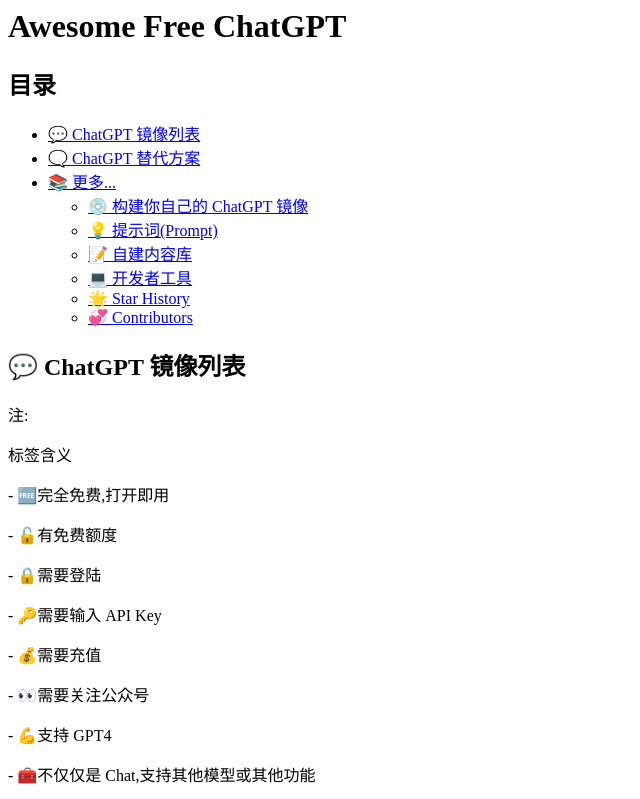
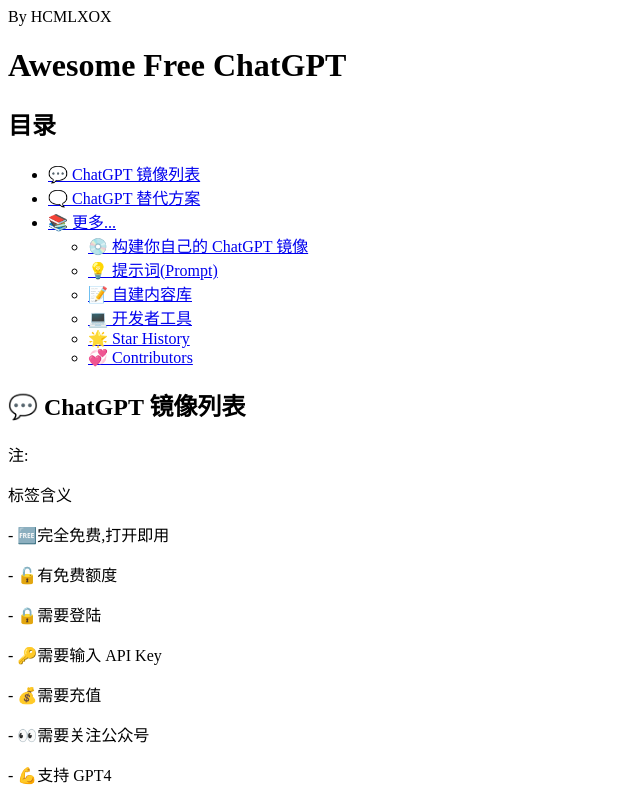
Before and after one commit to HugoXOX3/HugoXOX3.github.io, a plain HTML site: page index.html in a window 1280 px wide. Shown: the top 799 px of the page, without its empty margins (0-640 px from the left). Drawn offline with Linux system fonts and the light colour scheme.

Commit message:
Update index.html

```diff
--- a/index.html
+++ b/index.html
@@ -1,4 +1,5 @@
 <HTML>
+    <p>By HCMLXOX</p>
     <HEAD>
     <SCRIPT LANGUAGE="Javascript">
     <!--
```
